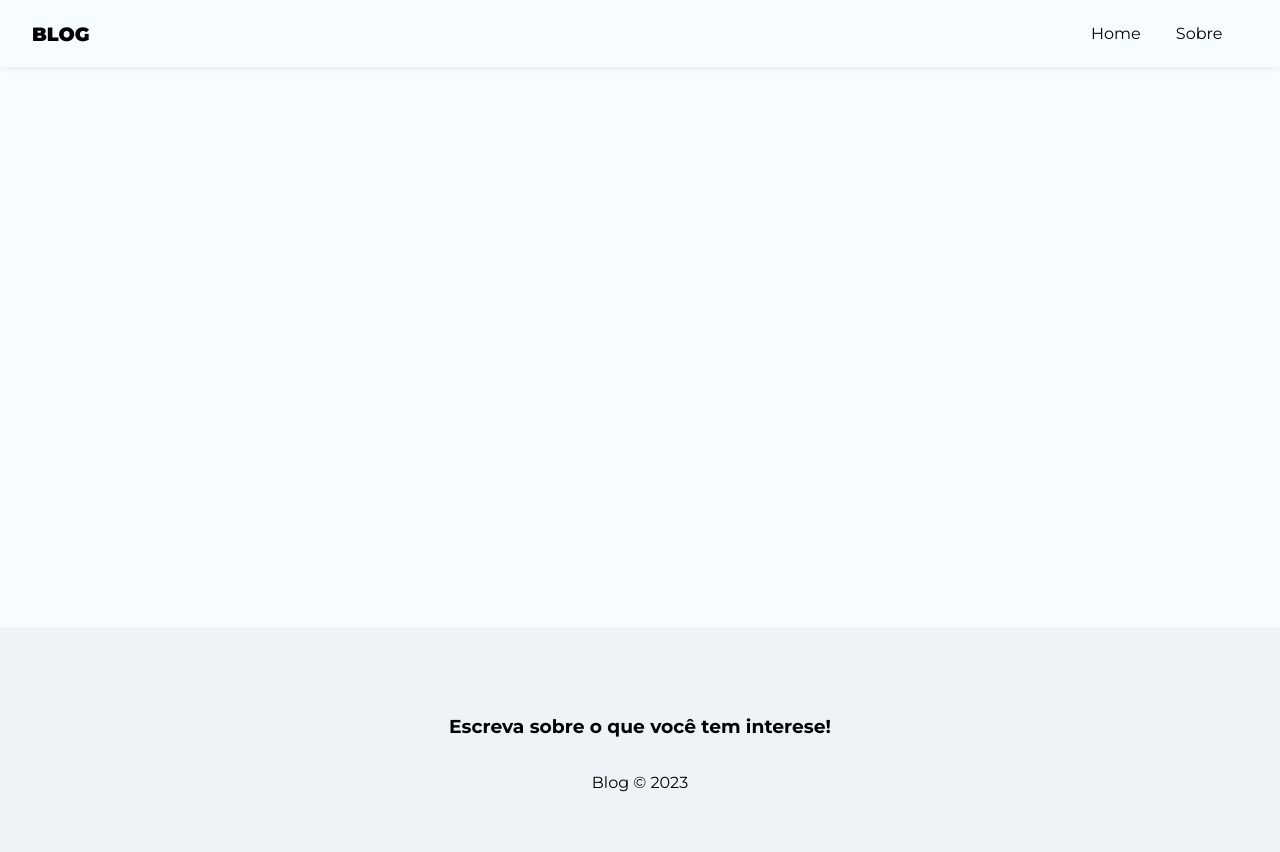
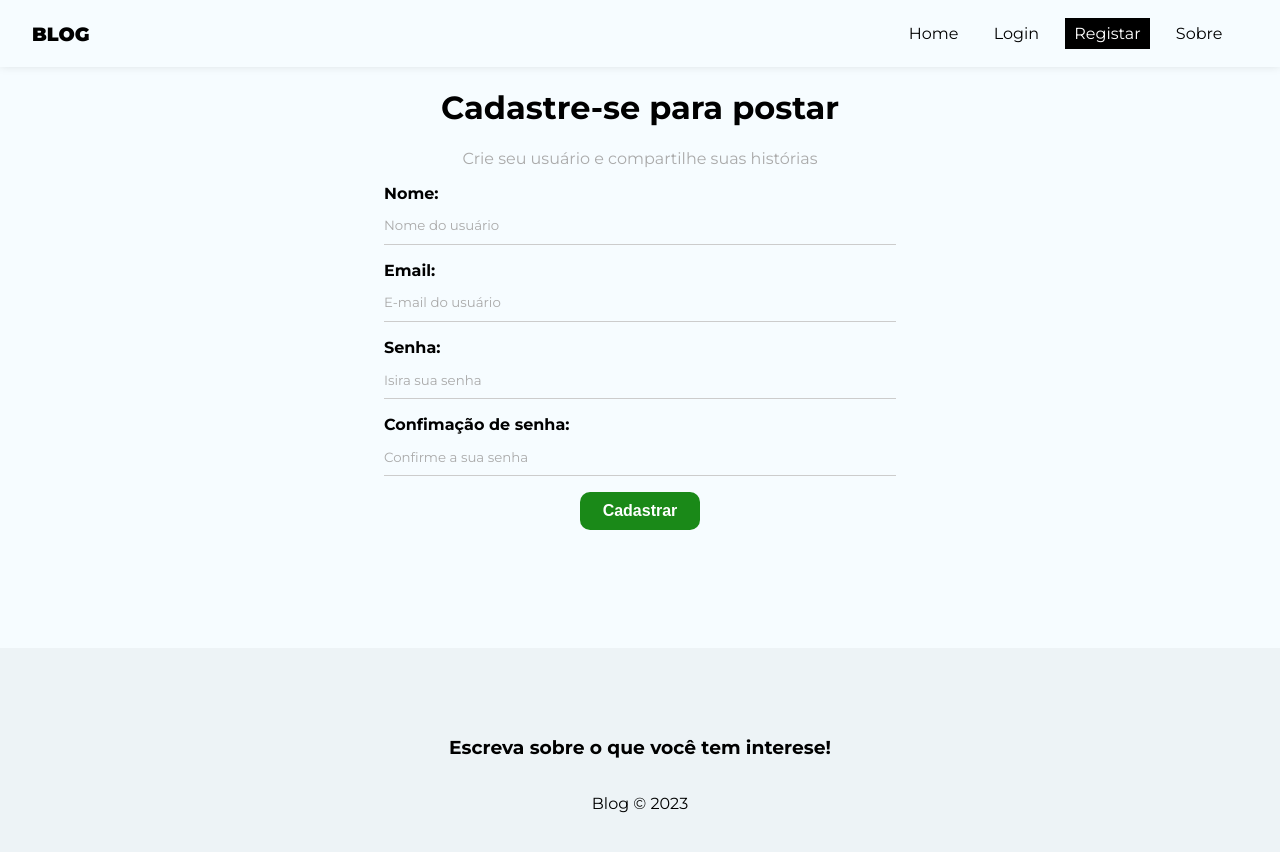
Before and after one commit to Jheimys/Blog, a React (Create React App) app: page /register in a window 1280 px wide. Shown: the top 852 px of the page. Built offline with nearby package versions, Linux system fonts and the light colour scheme.

Commit message:
:construction: Create form

```diff
--- a/src/App.js
+++ b/src/App.js
@@ -6,6 +6,8 @@ import './App.css';
 //Pages
 import Home from './pages/Home';
 import About from './pages/About';
+import Login from './pages/Login';
+import Register from './pages/Register';
 
 //components
 import Navbar from './components/Navbar';
@@ -20,6 +22,8 @@ function App() {
           <Routes>
             <Route path='/' element={<Home />} />
             <Route path='/about' element={<About />} />
+            <Route path='/login' element={<Login />} />
+            <Route path='/register' element={<Register />} />
           </Routes>
         </div>
         <Footer />
--- a/src/components/Navbar/index.js
+++ b/src/components/Navbar/index.js
@@ -15,6 +15,16 @@ const Navbar = () => {
             </NavLink>
         </li>
         <li>
+            <NavLink to='/login' className={({isActive}) => (isActive ? styles.active : '')}>
+              Login
+            </NavLink>
+        </li>
+        <li>
+            <NavLink to='/register' className={({isActive}) => (isActive ? styles.active : '')}>
+              Registar
+            </NavLink>
+        </li>
+        <li>
             <NavLink to='/about' className={({isActive}) => (isActive ? styles.active : '')}>
               Sobre
             </NavLink>
--- a/src/index.css
+++ b/src/index.css
@@ -7,6 +7,7 @@ body {
 
 input::placeholder,textarea::placeholder{
   font-family: 'Montserrat', sans-serif;
+  color: #AAA;
 }
 
 input:focus,
@@ -30,3 +31,81 @@ nav button:hover{
   color: #bbb;
 
 }
+
+/* form styles */
+
+form{
+  max-width: 40%;
+  margin: 0 auto;
+}
+
+label{
+  display: flex;
+  flex-direction: column;
+  margin-bottom: 1em;
+}
+
+label span{
+  margin-bottom: 0.3em;
+  font-weight: bold;
+  text-align: left;
+}
+
+input, textarea{
+  box-sizing: border-box;
+  border: none;
+  border-bottom: 1px solid #CCC;
+  padding: 0.8em 0;
+  background-color: transparent;
+}
+
+.btn{
+  background-color: #1A8918;
+  color: #FFF;
+  text-align: center;
+  cursor: pointer;
+  border-radius: 10px;
+  width: 120px;
+  font-weight: bold;
+  border: none;
+  padding: 10px 15px;
+  font-size: 1em;
+}
+
+.btn .btn-dark{
+  background-color: #000;
+  border-radius: 0;
+}
+
+.btn .btn-outline {
+  background-color: transparent;
+  border-radius: 0;
+  color: #000;
+  border: 1px solid #000;
+  padding:7px 30px;
+}
+
+.btn:hover{
+  background-color: #0F730c;
+  color: #FFF;
+}
+
+.btn .btn-outline:hover{
+  background-color: #000;
+}
+
+.btn .btn-danger:hover{
+  background-color: #DC3545;
+}
+
+button[disabled]{
+  background-color: #AAA;
+}
+
+.container .error{
+  color: #721c24;
+  background-color: #f8d7fa;
+  border: 1px solid #f5c6cb;
+  padding: 5px;
+  border-radius: 5px;
+}
--- /dev/null
+++ b/src/pages/Login/index.js
@@ -0,0 +1,9 @@
+
+
+const Login = () => {
+  return (
+    <div>Login</div>
+  )
+}
+
+export default Login
--- /dev/null
+++ b/src/pages/Register/Register.module.css
@@ -0,0 +1,7 @@
+.register{
+    text-align: center;
+}
+
+.register p{
+    color: #aaa;
+}
--- /dev/null
+++ b/src/pages/Register/index.js
@@ -0,0 +1,86 @@
+import { useState } from 'react'
+import styles from './Register.module.css'
+
+const Register = () => {
+  const [displayname, setDisplayname] = useState('')
+  const [email, setEmail] = useState('')
+  const [password, setPassword] = useState('')
+  const [confirmPassword, setComfirmPassword] = useState('')
+  const [error , setError] = useState('')
+
+  const handleSubmit = (e) => {
+    e.preventDefault()
+
+    setError('')
+
+    const user ={
+      displayname,
+      email,
+      password
+    }
+
+    if(password !== confirmPassword){
+      setError('As senhas precisam ser iguais!')
+    }
+
+    console.log(user)
+
+  }
+
+  return (
+    <div className={styles.register}>
+      <h1>Cadastre-se para postar</h1>
+      <p>Crie seu usuário e compartilhe suas histórias</p>
+      <form onSubmit={handleSubmit}>
+        <label>
+          <span>Nome:</span>
+          <input
+            type="text"
+            name="displayname"
+            required
+            placeholder="Nome do usuário"
+            value={displayname}
+            onChange={(e) => setDisplayname(e.target.value)}
+          />
+        </label>
+        <label>
+          <span>Email:</span>
+          <input
+            type="email"
+            name="email"
+            required
+            placeholder="E-mail do usuário"
+            value={email}
+            onChange={(e) => setEmail(e.target.value)}
+          />
+        </label>
+        <label>
+          <span>Senha:</span>
+          <input
+            type="password"
+            name="password"
+            required
+            placeholder="Isira sua senha"
+            value={password}
+            onChange={(e) => setPassword(e.target.value)}
+          />
+        </label>
+        <label>
+          <span>Confimação de senha:</span>
+          <input
+            type="password"
+            name="confirmPassword"
+            required
+            placeholder="Confirme a sua senha"
+            value={confirmPassword}
+            onChange={(e) => setComfirmPassword(e.target.value)}
+          />
+        </label>
+        <button className="btn">Cadastrar</button>
+        {error && <p className='error'>{error}</p>}
+      </form>
+    </div>
+  )
+}
+
+export default Register
```
Also changed, not shown: src/logo.svg (deleted).
